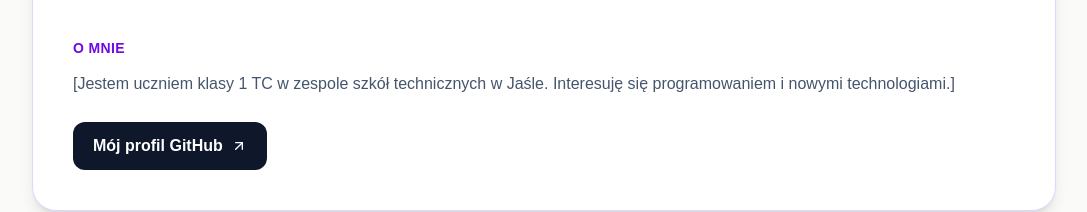
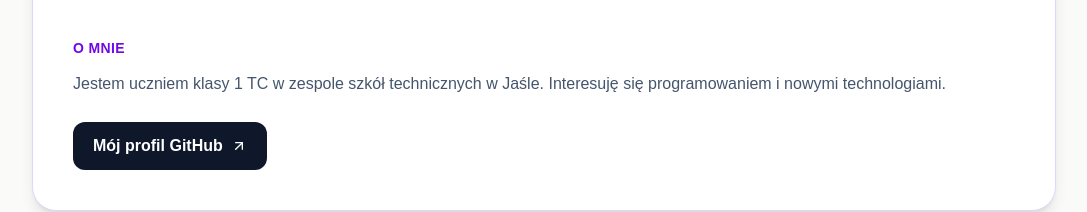
Before and after one commit to kmarszalek-zst/warsztaty-kodowania, a Next.js app: page /1tc-maciej-jarosz in a window 1280 px wide. Shown: the part 329-541 px from the top of the page, without its empty margins (96-1183 px from the left). Built offline with nearby package versions, Linux system fonts and the light colour scheme.

Commit message:
usunąłem nawiasy

```diff
--- a/src/components/1tc-maciej-jarosz/StudentDetails.js
+++ b/src/components/1tc-maciej-jarosz/StudentDetails.js
@@ -7,7 +7,7 @@ export default function StudentDetails() {
         O mnie
       </h2>
       <p className="mt-3 leading-7 text-slate-600">
-        [Jestem uczniem klasy 1  TC w zespole szkół technicznych w Jaśle. Interesuję się programowaniem i nowymi technologiami.]
+        Jestem uczniem klasy 1  TC w zespole szkół technicznych w Jaśle. Interesuję się programowaniem i nowymi technologiami.
       </p>
       <a
         href="https://github.com/jaroszmaciejtc-cyber"
```
